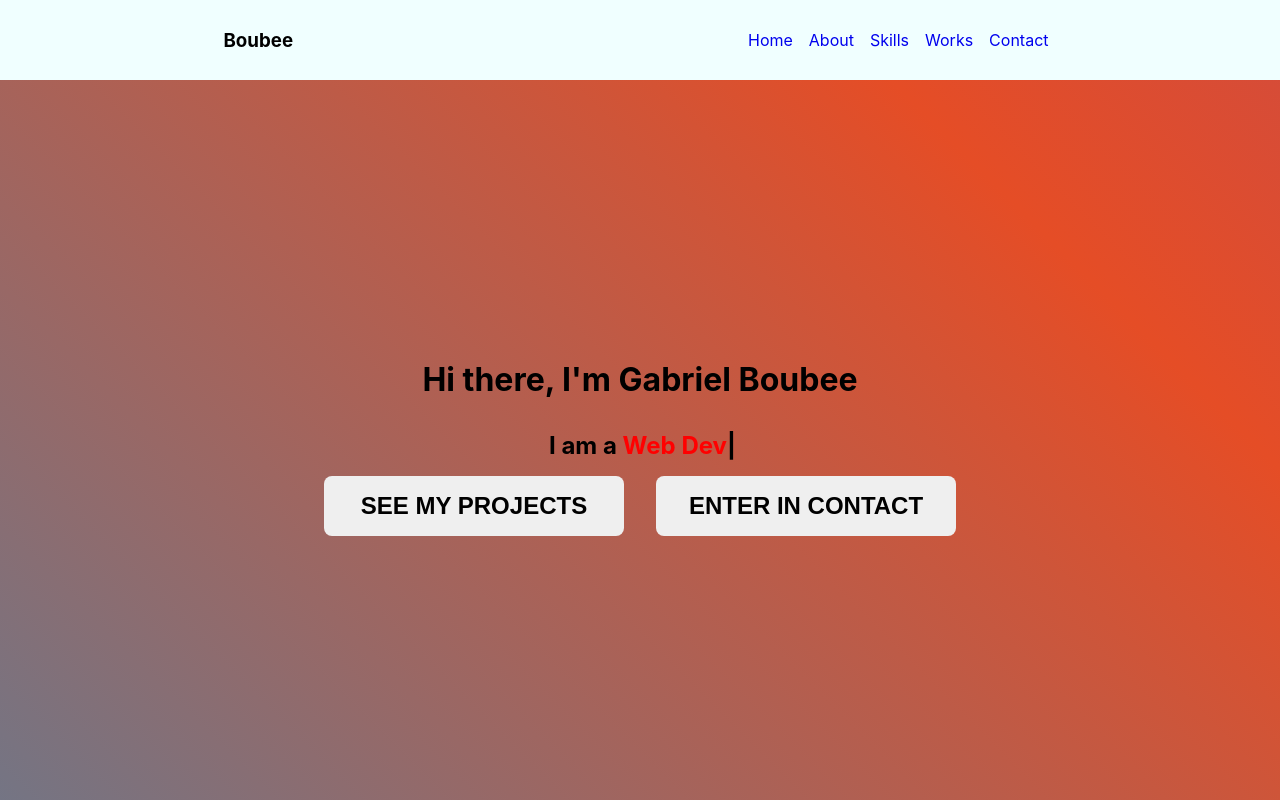
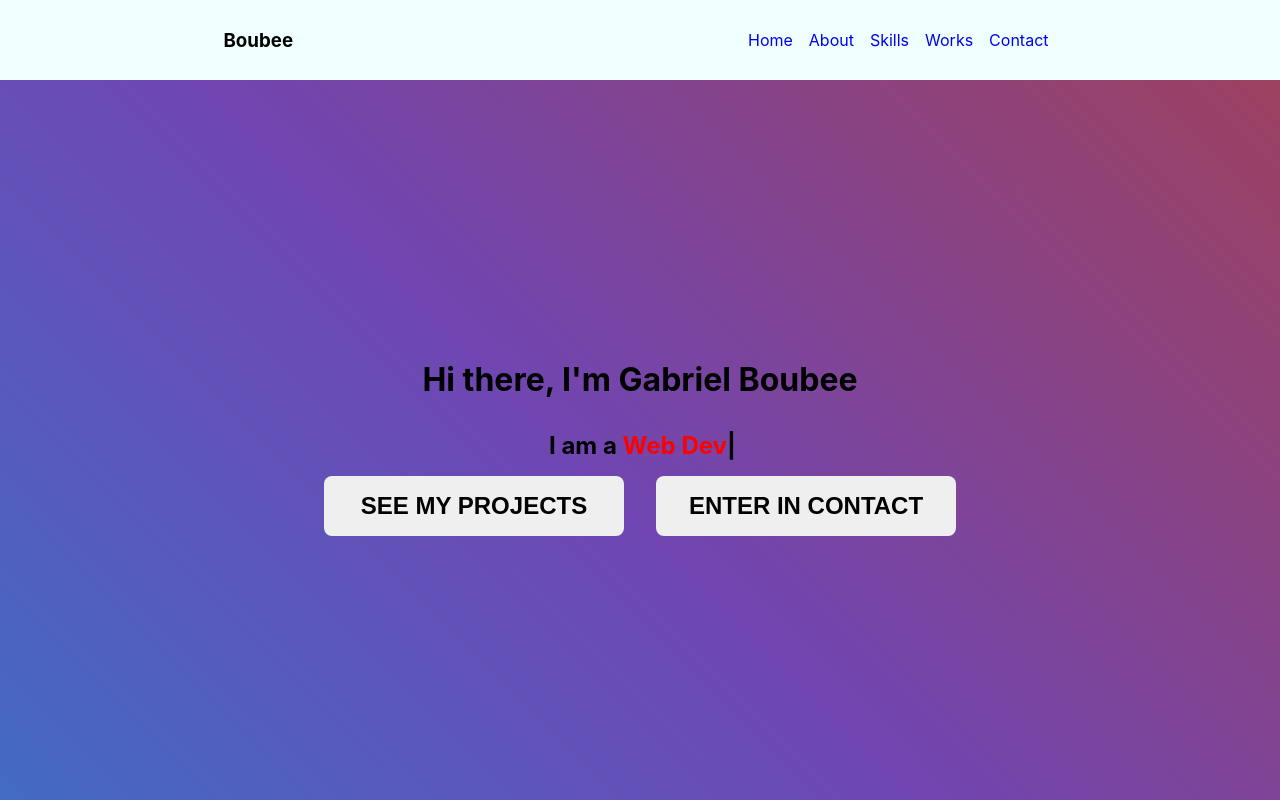
Before and after one commit to gabrielMatosBoubee/portfolio, a React (Create React App) app in the folder app/: page / in a window 1280 px wide. Built offline with nearby package versions, Linux system fonts and the light colour scheme.

Commit message:
modifiquei a cor do body e adicionei animação gradiente

```diff
--- a/app/src/css/HomeFunc.css
+++ b/app/src/css/HomeFunc.css
@@ -61,8 +61,8 @@
 }
 
 body {
-    background: linear-gradient(45deg, #0a9adc, #e54d26, #7046b2);
-    animation: colors 5s ease infinite;
+    background: linear-gradient(45deg, #e54d26, #0a9adc, #7046b2, #c63d14);
+    animation: colors 15s ease infinite;
     background-size: 300% 300%;
 }
 
```
